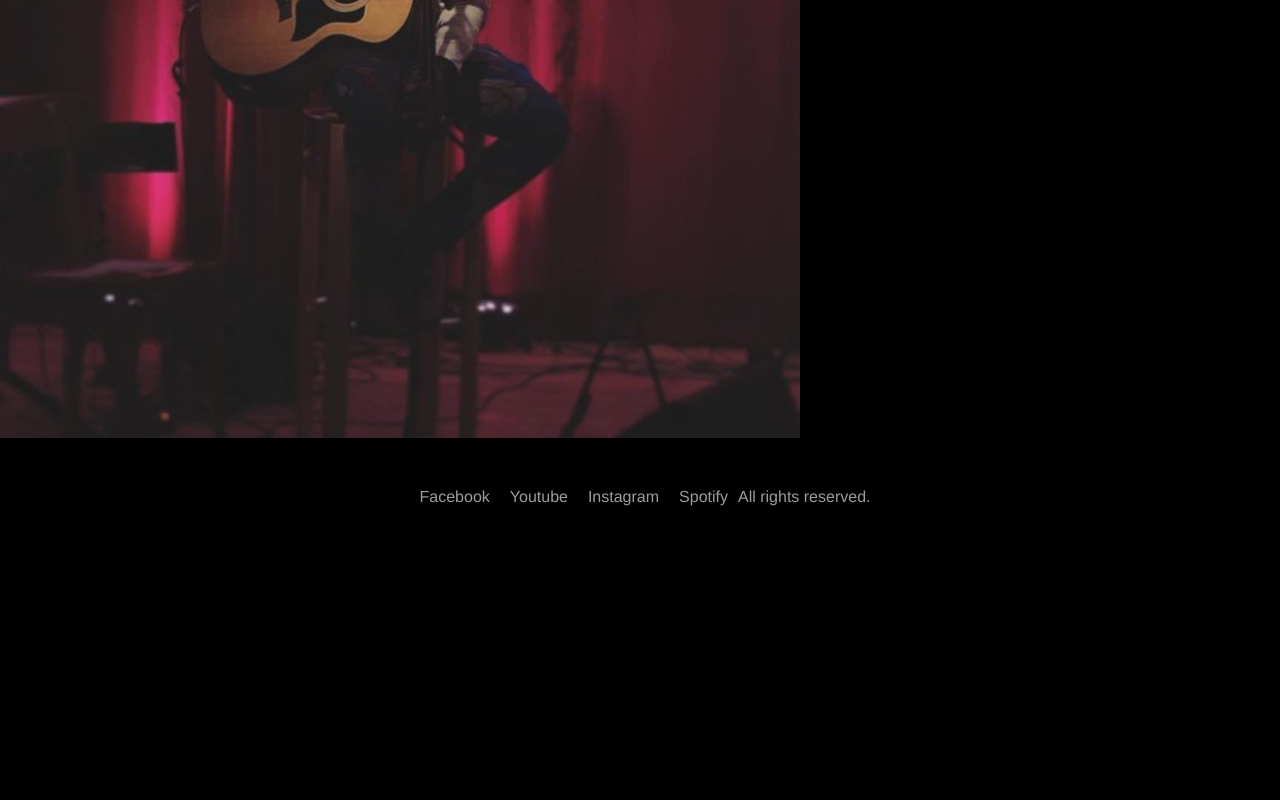
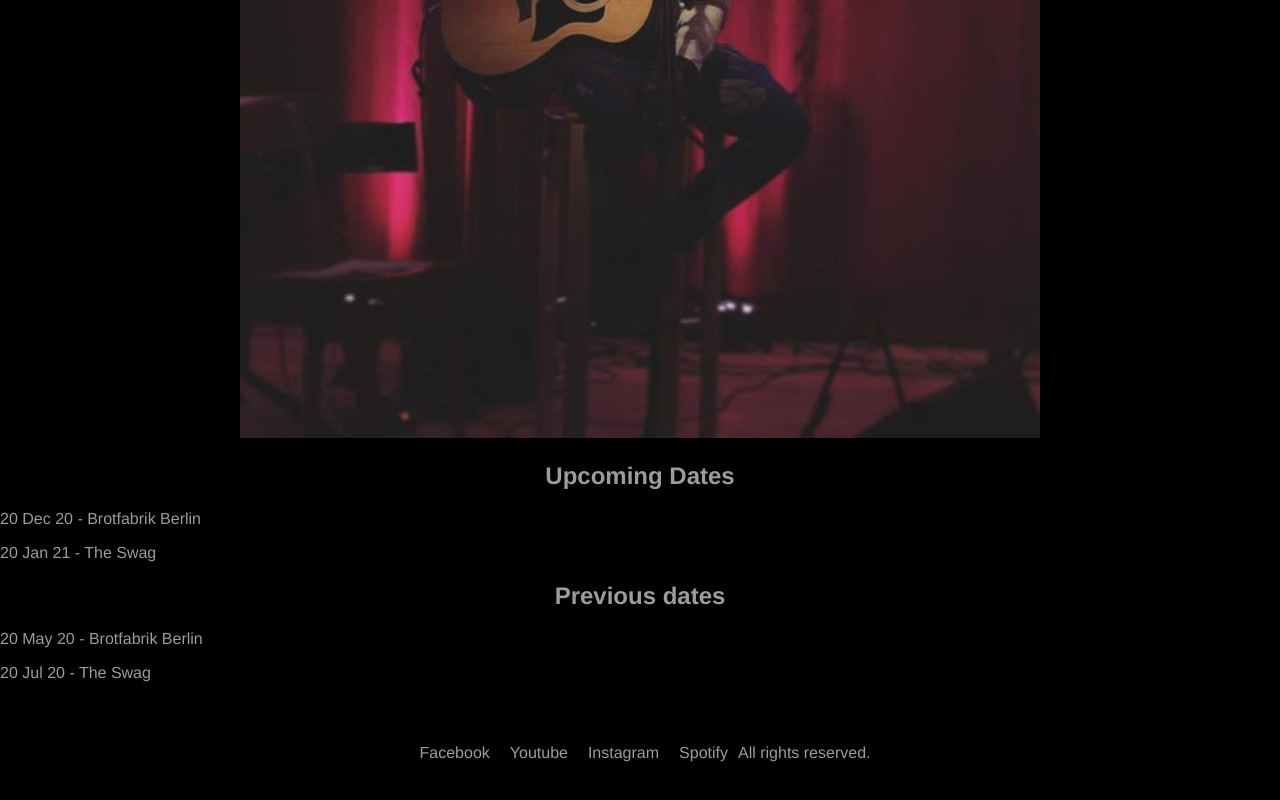
Before and after one commit to carlosmertens/diazno, a Next.js app: page /dates in a window 1280 px wide. Shown: the part 548-1348 px from the top of the page. Before the commit the page ends 1100 px from the top, so only its background shows below. Built offline with nearby package versions, Linux system fonts and the light colour scheme.

Commit message:
refactor Dates and Gallery

```diff
--- a/pages/dates.js
+++ b/pages/dates.js
@@ -1,12 +1,20 @@
-// import styles from '../styles/Home.module.css';
 import PageLayout from '../components/PageLayout';
+import UpcomingDates from '../components/UpcomingDates';
+import PreviousDates from '../components/PreviousDates';
 
 const Dates = () => {
   return (
     <PageLayout>
-      <main className='{styles.main}'>
-        <h1 className='{styles.title}'>Dates</h1>
-        <img src='/img/diazno.jpg' alt='Diazno' />
+      <main>
+        <h1>Dates</h1>
+
+        <div className='front-image'>
+          <img src='/img/diazno.jpg' alt='Diazno' />
+        </div>
+
+        <UpcomingDates />
+
+        <PreviousDates />
       </main>
     </PageLayout>
   );
```
